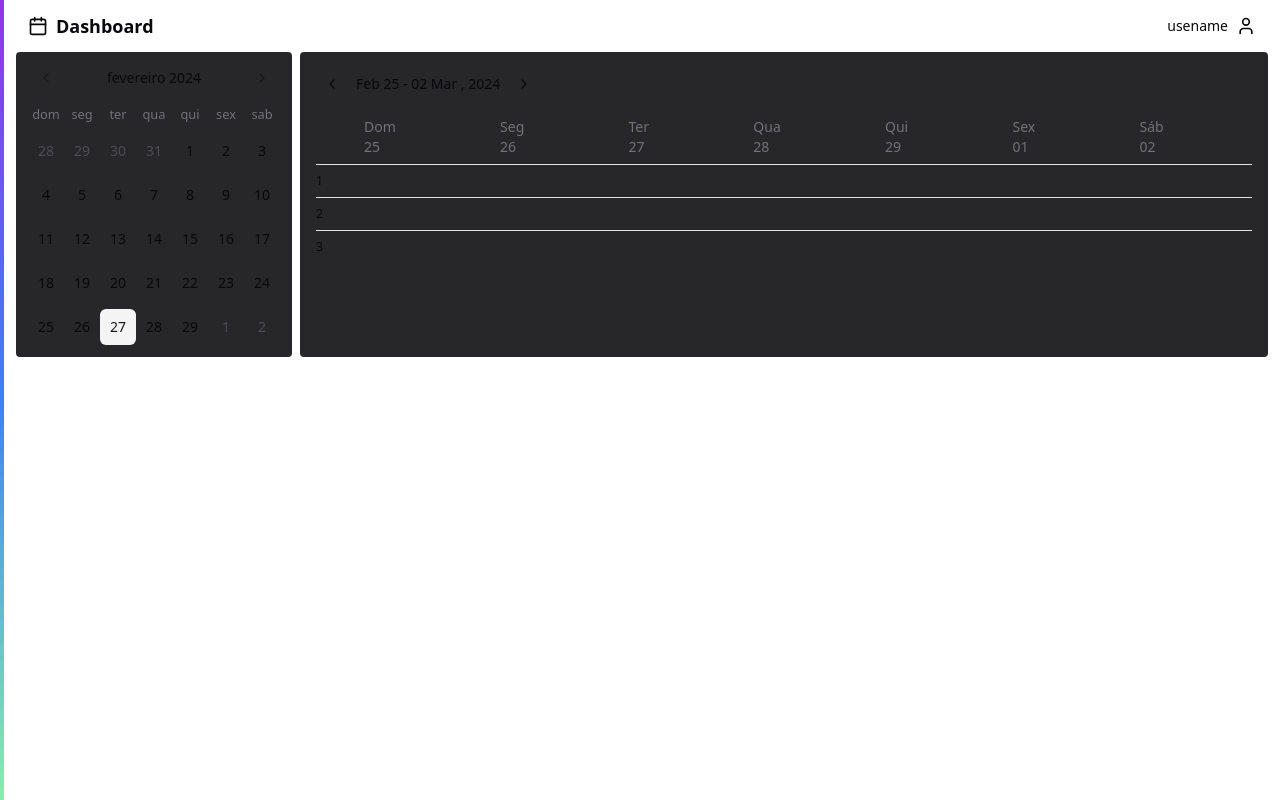
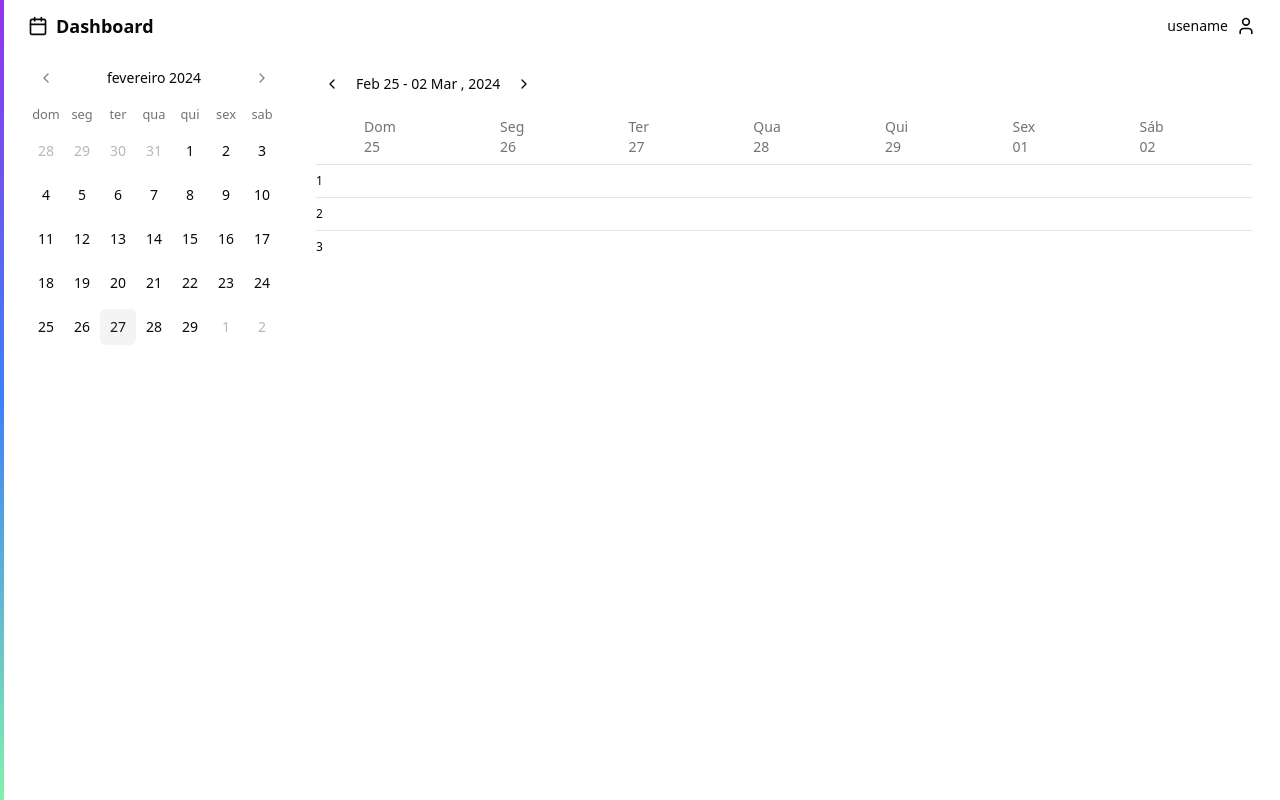
Before and after one commit to maikonalexandre/simple-calendar-schedule, a React (Vite) app in the folder packages/frontend/: page / in a window 1280 px wide. Built offline with nearby package versions, Linux system fonts and the light colour scheme.

Commit message:
style: remove unused imports

```diff
--- a/packages/frontend/src/pages/app/dashboard.tsx
+++ b/packages/frontend/src/pages/app/dashboard.tsx
@@ -8,10 +8,10 @@ export function Dashboard() {
   return (
     <div className="flex gap-2 px-3">
       <div className="space-y-2">
-        <Calendar className="rounded bg-zinc-800" locale={ptBR} />
+        <Calendar className="rounded bg-card" locale={ptBR} />
       </div>
 
-      <div className="flex w-full flex-col gap-4 rounded bg-zinc-800 p-4">
+      <div className="flex w-full flex-col gap-4 rounded bg-card p-4">
         <Pagination />
         <CalendarTable />
       </div>
```
